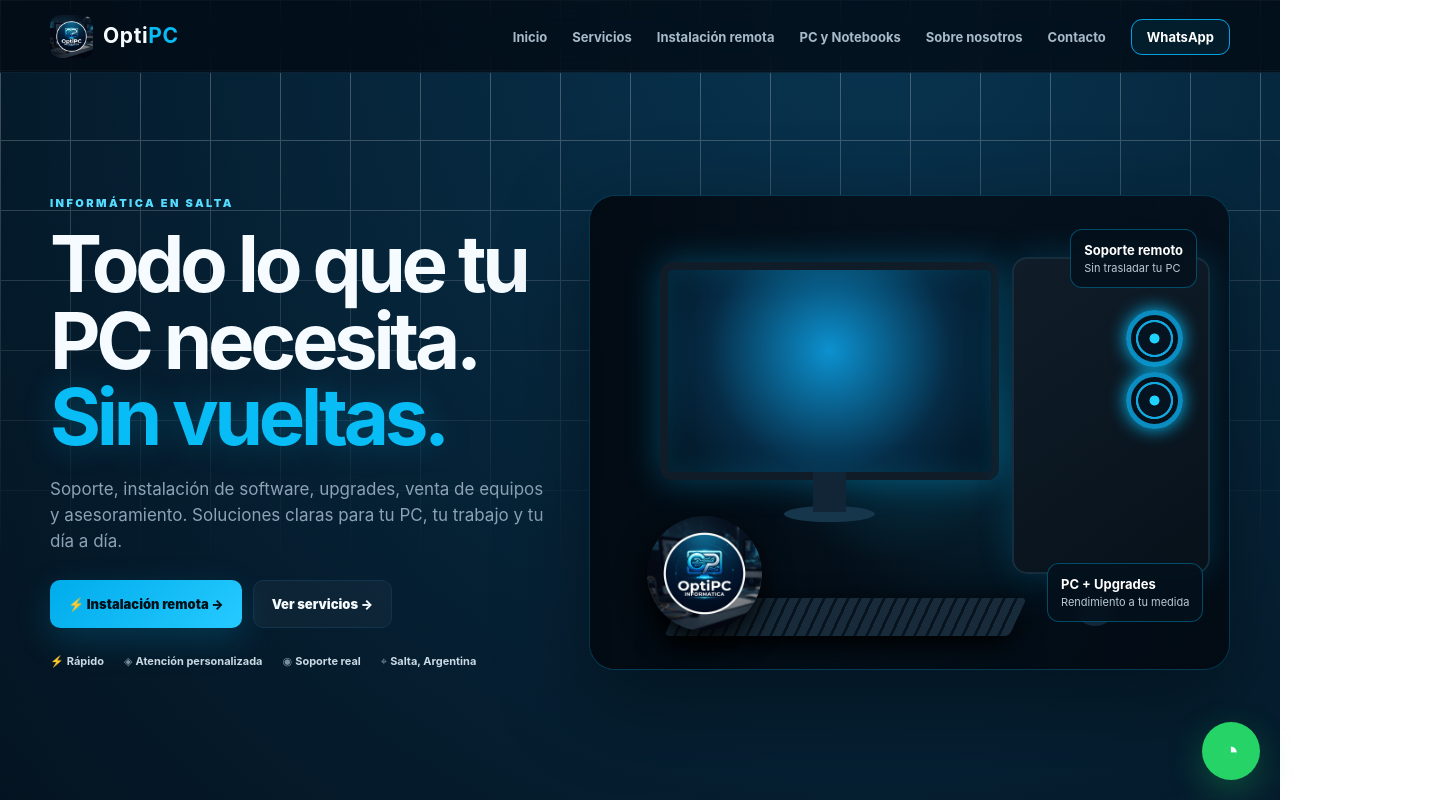
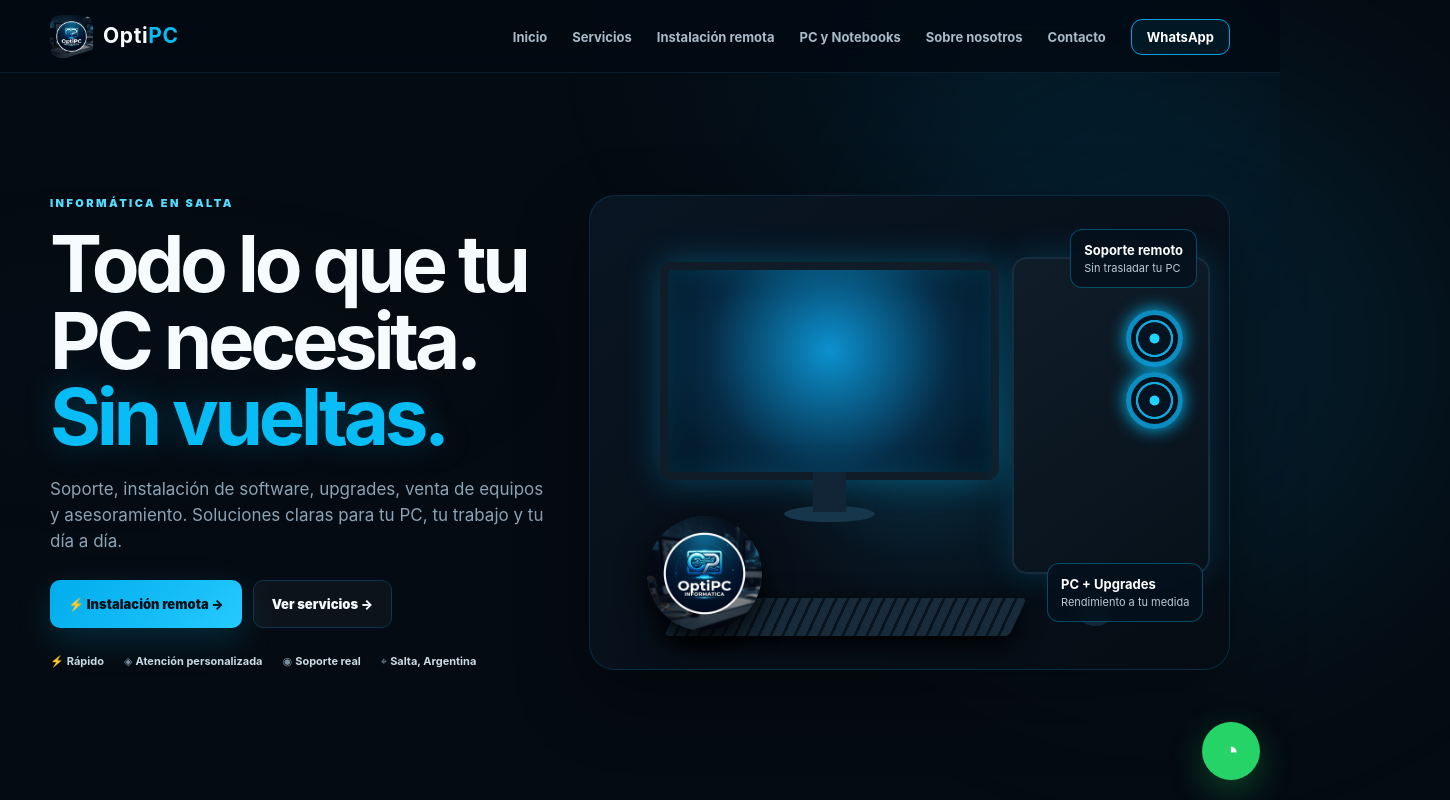
Before and after one commit to dejjavu/optipc-web, a plain HTML site: page index.html in a window 1280 px wide. Shown: the top 800 px of the page, 1450 px wide, since content can reach past the window. Drawn offline with Linux system fonts and the light colour scheme.

Commit message:
Add files via upload

```diff
--- a/index.html
+++ b/index.html
@@ -14,26 +14,26 @@
 :root{--bg:#030b14;--bg2:#061322;--panel:#091827;--panel2:#0d2032;--cyan:#08bdf5;--cyan2:#56dcff;--white:#f5fbff;--muted:#8ca2b5;--line:#12344c;--green:#25d366;--max:1180px}
 *{box-sizing:border-box;margin:0;padding:0}
 html{scroll-behavior:smooth}
-body{font-family:Inter,system-ui,-apple-system,"Segoe UI",Arial,sans-serif;color:var(--white);background:radial-gradient(circle at 68% 0%,#083450 0,transparent 33%),linear-gradient(180deg,#020a13,#06111d 55%,#030a12);line-height:1.55;overflow-x:hidden}
-body:before{content:"";position:fixed;inset:0;pointer-events:none;opacity:.28;background-image:linear-gradient(#fff 1px,transparent 1px),linear-gradient(90deg,#fff 1px,transparent 1px);background-size:70px 70px;mask-image:linear-gradient(#000,transparent 72%);-webkit-mask-image:linear-gradient(#000,transparent 72%)}
+body{font-family:Inter,system-ui,-apple-system,"Segoe UI",Arial,sans-serif;color:var(--white);background:#050b12;line-height:1.55;overflow-x:hidden}
+body:before{content:"";position:fixed;inset:0;pointer-events:none;opacity:.55;background:radial-gradient(ellipse at 78% 8%,rgba(0,174,239,.13),transparent 32%),radial-gradient(ellipse at 8% 45%,rgba(0,106,160,.07),transparent 30%);z-index:-1}
 a{text-decoration:none;color:inherit}.wrap{width:min(var(--max),calc(100% - 36px));margin:auto}
 header{position:fixed;z-index:20;top:0;left:0;right:0;background:rgba(2,10,18,.78);backdrop-filter:blur(18px);border-bottom:1px solid rgba(70,170,220,.13)}
 nav{height:72px;display:flex;align-items:center;justify-content:space-between}.brand{display:flex;align-items:center;gap:10px}.brand img{width:43px;height:43px;object-fit:cover;border-radius:10px}.brand b{font-size:21px;letter-spacing:.03em}.brand b span{color:var(--cyan)}
 .nav{display:flex;align-items:center;gap:25px;list-style:none}.nav a{font-size:13px;color:#a8bac8;font-weight:700}.nav a:hover{color:#fff}.nav .wa{padding:9px 15px;border:1px solid #079fe0;border-radius:11px;color:#fff;background:rgba(0,178,239,.07)}
 .menu{display:none;background:none;border:0;color:#fff;font-size:28px}
-.hero{min-height:100vh;padding:135px 0 70px;display:flex;align-items:center;position:relative}
+.hero{min-height:100vh;padding:135px 0 70px;display:flex;align-items:center;position:relative}.hero-glow{position:absolute;width:560px;height:560px;right:-170px;top:70px;border-radius:50%;background:rgba(0,174,239,.10);filter:blur(110px);pointer-events:none}
 .hero-grid{display:grid;grid-template-columns:.88fr 1.12fr;gap:35px;align-items:center}.kicker{color:var(--cyan2);font-size:11px;letter-spacing:.22em;font-weight:900;text-transform:uppercase}
 h1{font-size:clamp(47px,6.2vw,78px);line-height:.98;letter-spacing:-.055em;margin:14px 0 20px}h1 span{color:var(--cyan);text-shadow:0 0 32px rgba(8,189,245,.25)}
 .lead{font-size:17px;color:var(--muted);max-width:560px;margin-bottom:25px}.actions{display:flex;gap:11px;flex-wrap:wrap}.btn{display:inline-flex;align-items:center;justify-content:center;gap:8px;padding:13px 18px;border-radius:10px;font-weight:900;font-size:13px;transition:.2s}.primary{background:linear-gradient(135deg,#00aceb,#25caff);color:#02101a;box-shadow:0 12px 35px rgba(0,190,250,.18)}.primary:hover{transform:translateY(-2px);box-shadow:0 17px 40px rgba(0,190,250,.28)}.secondary{border:1px solid var(--line);background:rgba(255,255,255,.035)}.secondary:hover{border-color:#168fc3;background:rgba(0,190,250,.05)}
 .trust{display:flex;gap:20px;flex-wrap:wrap;margin-top:25px;color:#7890a2;font-size:11px}.trust b{color:#c9d9e4}
-.visual{position:relative;min-height:475px;border-radius:26px;overflow:hidden;background:radial-gradient(circle at 45% 48%,rgba(0,196,255,.25),transparent 32%),linear-gradient(135deg,#071827,#020b14);border:1px solid rgba(0,173,240,.25);box-shadow:0 30px 90px rgba(0,0,0,.4)}
-.visual:before{content:"";position:absolute;inset:0;background:linear-gradient(90deg,rgba(2,10,18,.95) 0%,rgba(2,10,18,.3) 45%,rgba(2,10,18,.08)),radial-gradient(circle at 60% 55%,rgba(18,185,245,.18),transparent 38%)}
+.visual{position:relative;min-height:475px;border-radius:26px;overflow:hidden;background:radial-gradient(circle at 50% 48%,rgba(0,190,250,.13),transparent 34%),linear-gradient(145deg,#091522,#050c14);border:1px solid rgba(0,173,240,.18);box-shadow:0 28px 70px rgba(0,0,0,.35)}
+.visual:before{content:"";position:absolute;inset:0;background:radial-gradient(circle at 55% 55%,rgba(18,185,245,.10),transparent 40%)}
 .pc-art{position:absolute;right:5%;bottom:-5%;width:85%;height:76%;filter:drop-shadow(0 25px 35px #000)}
 .monitor{position:absolute;left:11%;top:14%;width:53%;height:46%;border:8px solid #101d29;border-radius:12px;background:radial-gradient(circle at 50% 40%,#0c91cf,#062b45 60%,#03101b);box-shadow:0 0 35px rgba(0,188,255,.3),inset 0 0 30px rgba(0,200,255,.15)}.monitor:after{content:"";position:absolute;left:45%;bottom:-20%;width:10%;height:20%;background:#122536}.monitor:before{content:"";position:absolute;left:36%;bottom:-25%;width:28%;height:8%;border-radius:50%;background:#16364b}
 .case{position:absolute;right:3%;top:13%;width:31%;height:67%;border-radius:15px;background:linear-gradient(145deg,#101d29,#07111a);border:2px solid #162d3e;box-shadow:0 0 35px rgba(0,181,245,.2)}.case:before,.case:after{content:"";position:absolute;width:47px;height:47px;border-radius:50%;right:13%;border:5px solid #0b8dc2;background:radial-gradient(circle,#1ed4ff 0 14%,#061321 16% 48%,#12a9df 50% 55%,#06111b 57%);box-shadow:0 0 18px #08bdf5}.case:before{top:16%}.case:after{top:36%}.keyboard{position:absolute;left:13%;bottom:7%;width:54%;height:8%;transform:skewX(-25deg);border-radius:5px;background:repeating-linear-gradient(90deg,#172b3a 0 9px,#08131d 9px 12px);box-shadow:0 8px 25px #000}.mouse{position:absolute;right:18%;bottom:9%;width:6%;height:7%;border-radius:50%;background:#12283a}
 .hero-logo{position:absolute;left:9%;bottom:8%;z-index:4;width:115px;border-radius:50%;box-shadow:0 10px 30px #000}
 .badge{position:absolute;z-index:5;padding:10px 13px;border:1px solid rgba(0,190,250,.35);background:rgba(4,16,27,.82);backdrop-filter:blur(10px);border-radius:12px;font-size:11px;color:#b9cbd6}.badge strong{display:block;color:#fff;font-size:13px}.b1{right:4%;bottom:10%}.b2{right:5%;top:7%}
-section{padding:92px 0}.section-title{text-align:center;max-width:720px;margin:0 auto 42px}.section-title .kicker{margin-bottom:9px}.section-title h2{font-size:clamp(32px,4.5vw,50px);line-height:1.05;letter-spacing:-.045em}.section-title p{color:var(--muted);margin-top:11px}
+section{padding:92px 0;position:relative}section:nth-of-type(even){background:rgba(255,255,255,.012)}.section-title{text-align:center;max-width:720px;margin:0 auto 42px}.section-title .kicker{margin-bottom:9px}.section-title h2{font-size:clamp(32px,4.5vw,50px);line-height:1.05;letter-spacing:-.045em}.section-title p{color:var(--muted);margin-top:11px}
 .remote{border:1px solid #087bb1;border-radius:22px;background:radial-gradient(circle at 75% 30%,rgba(0,190,250,.18),transparent 30%),linear-gradient(135deg,#071a2b,#06111b);padding:39px;display:grid;grid-template-columns:1.2fr .8fr;gap:40px;box-shadow:0 25px 80px rgba(0,0,0,.28)}.remote h2{font-size:clamp(31px,4vw,48px);line-height:1.05;letter-spacing:-.04em;margin:10px 0}.remote h2 span{color:var(--cyan)}.remote p{color:var(--muted);max-width:650px;margin-bottom:19px}.tags{display:flex;flex-wrap:wrap;gap:7px;margin-bottom:23px}.tag{font-size:11px;color:#b8cbd7;padding:6px 9px;border:1px solid var(--line);border-radius:999px;background:rgba(255,255,255,.025)}
 .steps{border:1px solid var(--line);border-radius:16px;padding:13px 18px;background:rgba(255,255,255,.025)}.step{display:flex;gap:13px;padding:13px 0;border-bottom:1px solid var(--line)}.step:last-child{border:0}.num{width:29px;height:29px;display:grid;place-items:center;border-radius:8px;background:rgba(0,190,250,.1);color:var(--cyan);font-size:11px;font-weight:900;flex:none}.step b{font-size:13px}.step small{display:block;color:var(--muted);font-size:11px}
 .services{display:grid;grid-template-columns:repeat(3,1fr);gap:14px}.card{min-height:180px;padding:23px;border:1px solid var(--line);border-radius:16px;background:linear-gradient(180deg,rgba(11,29,44,.85),rgba(6,17,27,.88));transition:.22s}.card:hover{transform:translateY(-4px);border-color:#087fae}.icon{width:42px;height:42px;display:grid;place-items:center;border:1px solid rgba(0,190,250,.32);border-radius:10px;color:var(--cyan);background:rgba(0,190,250,.07);margin-bottom:17px}.icon svg{width:21px;height:21px;fill:none;stroke:currentColor;stroke-width:1.8;stroke-linecap:round;stroke-linejoin:round}.card h3{font-size:16px;margin-bottom:6px}.card p{color:var(--muted);font-size:12px}
@@ -56,7 +56,7 @@
 </ul></nav></div></header>
 
 <main>
-<section class="hero" id="inicio"><div class="wrap"><div class="hero-grid">
+<section class="hero" id="inicio"><div class="hero-glow"></div><div class="wrap"><div class="hero-grid">
 <div><div class="kicker">Informática en Salta</div><h1>Todo lo que tu PC necesita.<br><span>Sin vueltas.</span></h1><p class="lead">Soporte, instalación de software, upgrades, venta de equipos y asesoramiento. Soluciones claras para tu PC, tu trabajo y tu día a día.</p><div class="actions"><a class="btn primary" href="https://wa.me/5493876041010?text=Hola%20OptiPC,%20quiero%20agendar%20una%20instalaci%C3%B3n%20remota" target="_blank" rel="noopener">⚡ Instalación remota →</a><a class="btn secondary" href="#servicios">Ver servicios →</a></div><div class="trust"><span>⚡ <b>Rápido</b></span><span>◈ <b>Atención personalizada</b></span><span>◉ <b>Soporte real</b></span><span>⌖ <b>Salta, Argentina</b></span></div></div>
 <div class="visual"><div class="monitor"></div><div class="case"></div><div class="keyboard"></div><div class="mouse"></div><img class="hero-logo" src="logo-optipc.jpg" alt="OptiPC Informática"><div class="badge b2"><strong>Soporte remoto</strong>Sin trasladar tu PC</div><div class="badge b1"><strong>PC + Upgrades</strong>Rendimiento a tu medida</div></div>
 </div></div></section>
```
